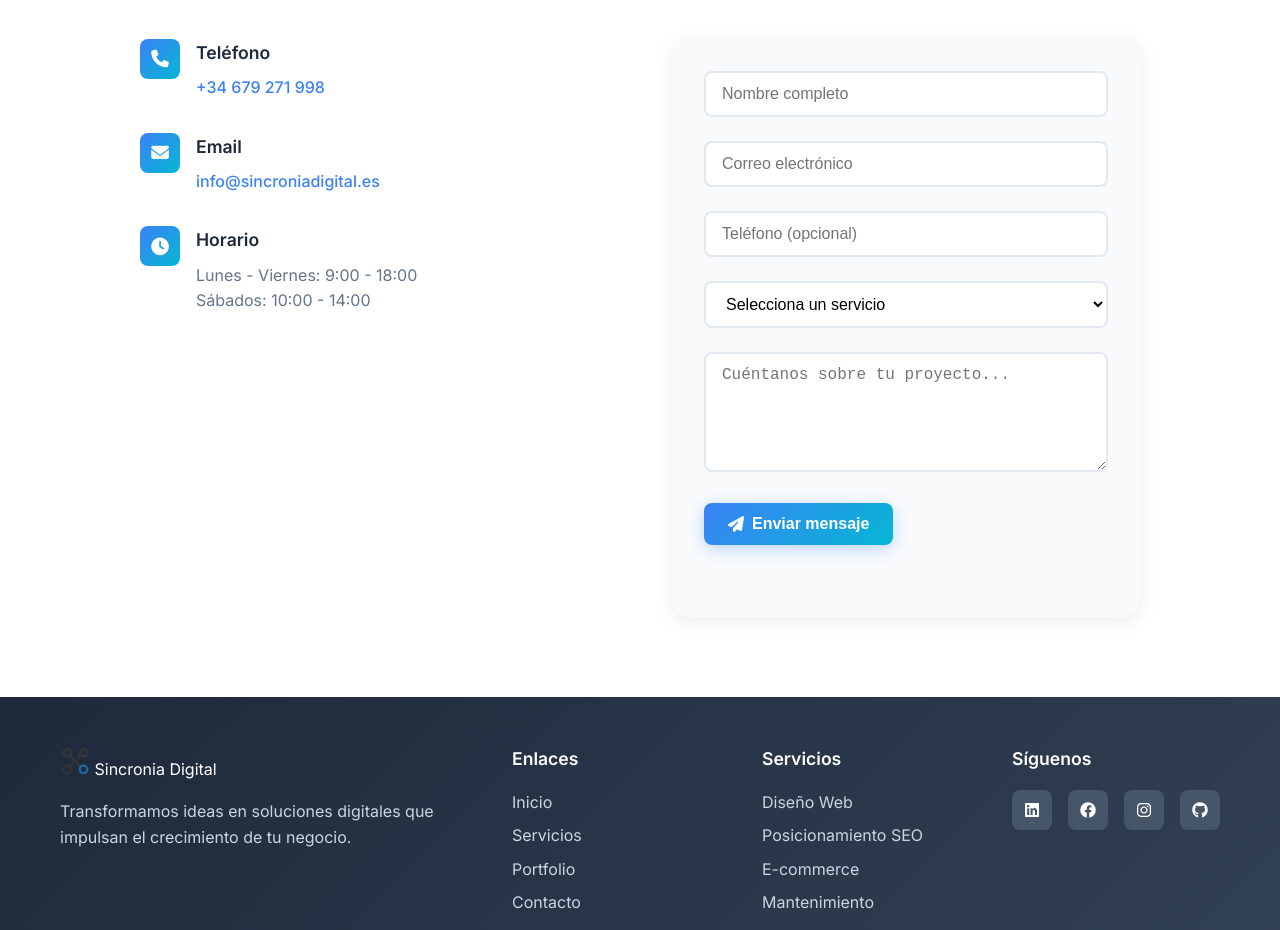
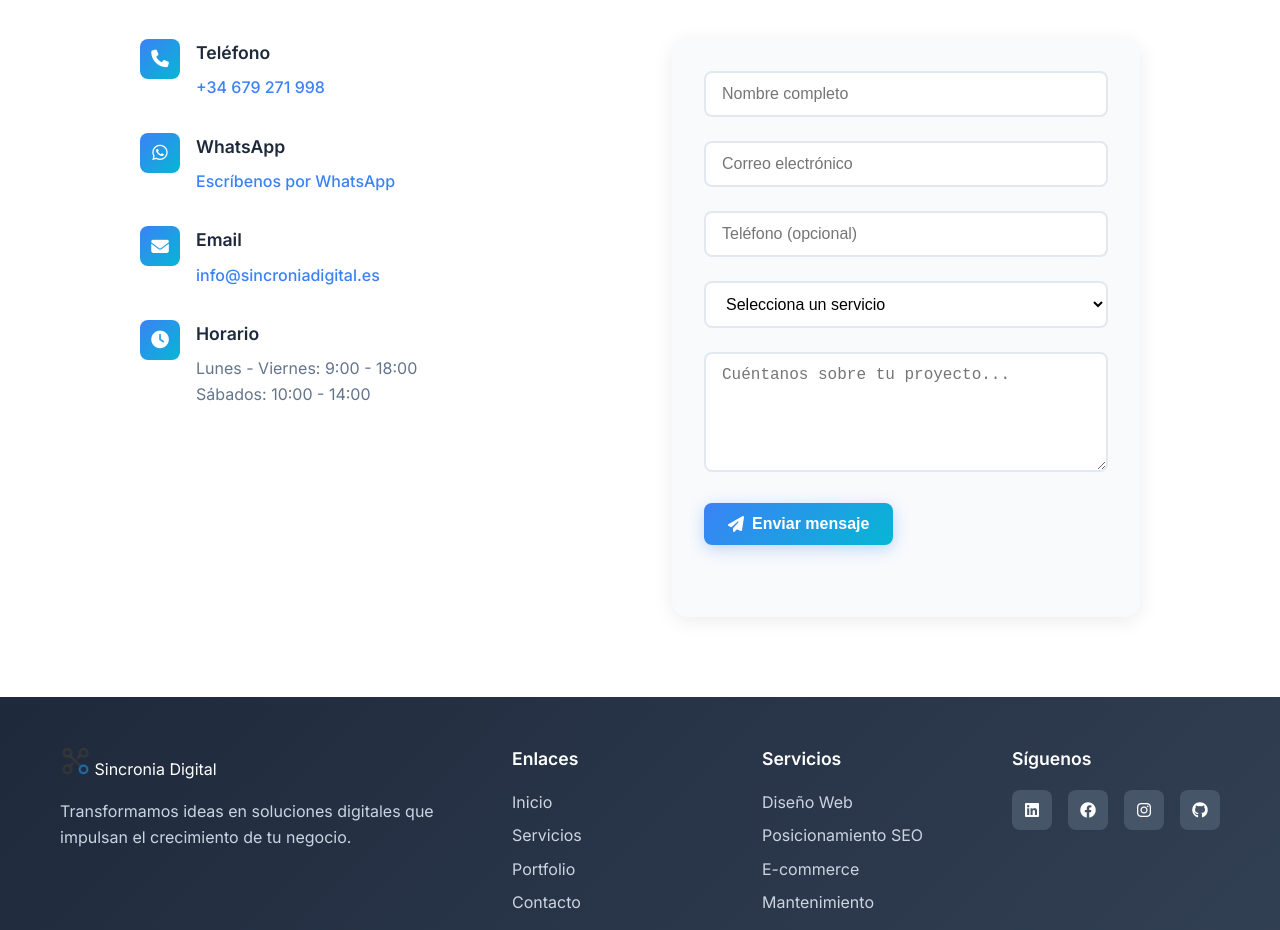
Before and after one commit to jacin-stack/SincroniaDigital, a plain HTML site: page index.html in a window 1280 px wide. Shown: the part 4600-5530 px from the top of the page. Drawn offline with Linux system fonts and the light colour scheme.

Commit message:
Botón de WhatsApp

```diff
--- a/index.html
+++ b/index.html
@@ -328,6 +328,18 @@
                         </div>
                     </div>
                     <div class="contact-item">
+                        <i class="fab fa-whatsapp"></i>
+                        <div>
+                            <h4>WhatsApp</h4>
+                            <p>
+                                <a href="https://wa.me/34679271998" target="_blank" rel="noopener noreferrer"
+                                    aria-label="Contactar por WhatsApp con Sincronia Digital">
+                                    Escríbenos por WhatsApp
+                                </a>
+                            </p>
+                        </div>
+                    </div>
+                    <div class="contact-item">
                         <i class="fas fa-envelope"></i>
                         <div>
                             <h4>Email</h4>
```
